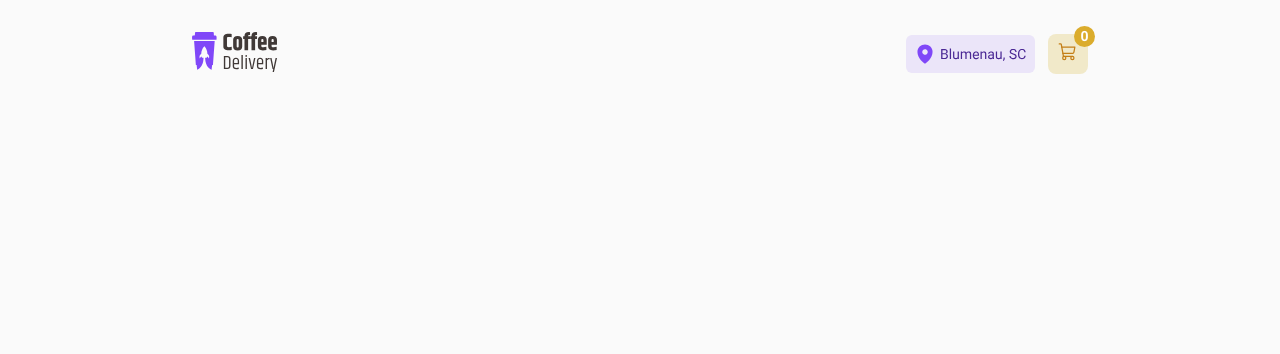
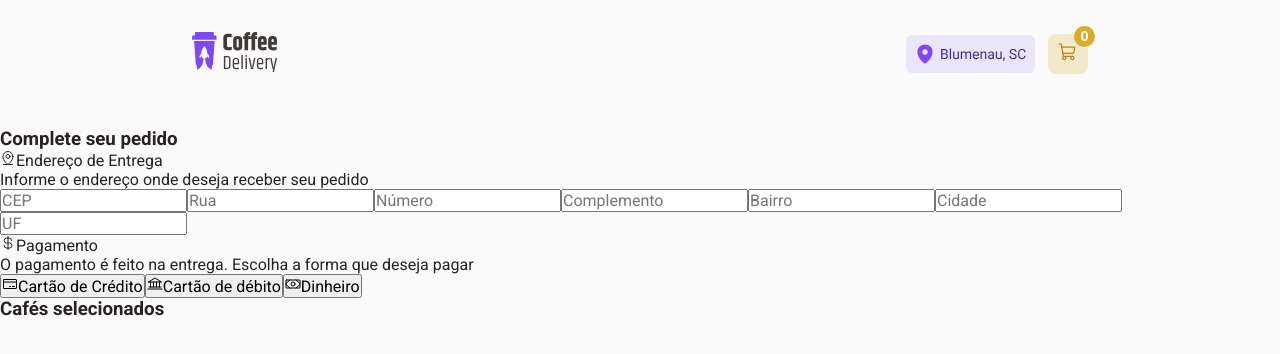
Before and after one commit to antonioRenato/Coffee-Delivery-React, a React (Vite) app: page /checkout in a window 1280 px wide. Shown: the top 354 px of the page. Built offline with nearby package versions, Linux system fonts and the light colour scheme.

Commit message:
create html endewreco

```diff
--- a/src/components/Endereco/index.tsx
+++ b/src/components/Endereco/index.tsx
@@ -0,0 +1,73 @@
+import {
+  Bank,
+  CreditCard,
+  CurrencyDollar,
+  MapPinLine,
+  Money,
+} from 'phosphor-react'
+import { Container } from './styles'
+
+export function CompleteCheckout() {
+  return (
+    <Container>
+      <div>
+        <h3>Complete seu pedido</h3>
+        <div>
+          <MapPinLine />
+          <span>Endereço de Entrega</span>
+          <p>Informe o endereço onde deseja receber seu pedido</p>
+          <form action="">
+            <label htmlFor="CEP">
+              <input type="text" placeholder="CEP" />
+            </label>
+            <label htmlFor="Rua">
+              <input type="text" placeholder="Rua" />
+            </label>
+            <label htmlFor="Numero">
+              <input type="number" placeholder="Número" />
+            </label>
+            <label htmlFor="Complemento">
+              <input type="text" placeholder="Complemento" />
+            </label>
+            <label htmlFor="Bairro">
+              <input type="text" placeholder="Bairro" />
+            </label>
+            <label htmlFor="Cidade">
+              <input type="text" placeholder="Cidade" />
+            </label>
+            <label htmlFor="UF">
+              <input type="text" placeholder="UF" maxLength={2} />
+            </label>
+          </form>
+        </div>
+
+        <div>
+          <div>
+            <CurrencyDollar />
+            <span>Pagamento</span>
+            <p>
+              O pagamento é feito na entrega. Escolha a forma que deseja pagar
+            </p>
+          </div>
+          <div>
+            <button>
+              <CreditCard />
+              Cartão de Crédito
+            </button>
+            <button>
+              <Bank />
+              Cartão de débito
+            </button>
+            <button>
+              <Money />
+              Dinheiro
+            </button>
+          </div>
+        </div>
+      </div>
+      <div>
+        <h3>Cafés selecionados</h3>
+      </div>
+    </Container>
+  )
+}
--- a/src/components/Endereco/styles.ts
+++ b/src/components/Endereco/styles.ts
@@ -0,0 +1,5 @@
+import { styled } from 'styled-components'
+
+export const Container = styled.div`
+  margin-top: 8rem;
+`
--- a/src/pages/Checkout.tsx
+++ b/src/pages/Checkout.tsx
@@ -1,5 +1,6 @@
 import { useLocation } from 'react-router-dom'
 import { Header } from '../components/Header'
+import { CompleteCheckout } from '../components/Endereco'
 
 export function Checkout() {
   const location = useLocation()
@@ -13,8 +14,7 @@ export function Checkout() {
     <>
       <Header totalItemsPurchased={parsedTotalItemsPurchased} />
       <div>
-        <div></div>
-        <div></div>
+        <CompleteCheckout />
       </div>
     </>
   )
```
Also changed, not shown: src/components/SelectedCoffee/index.tsx (deleted), src/components/SelectedCoffee/styles.ts (deleted).
